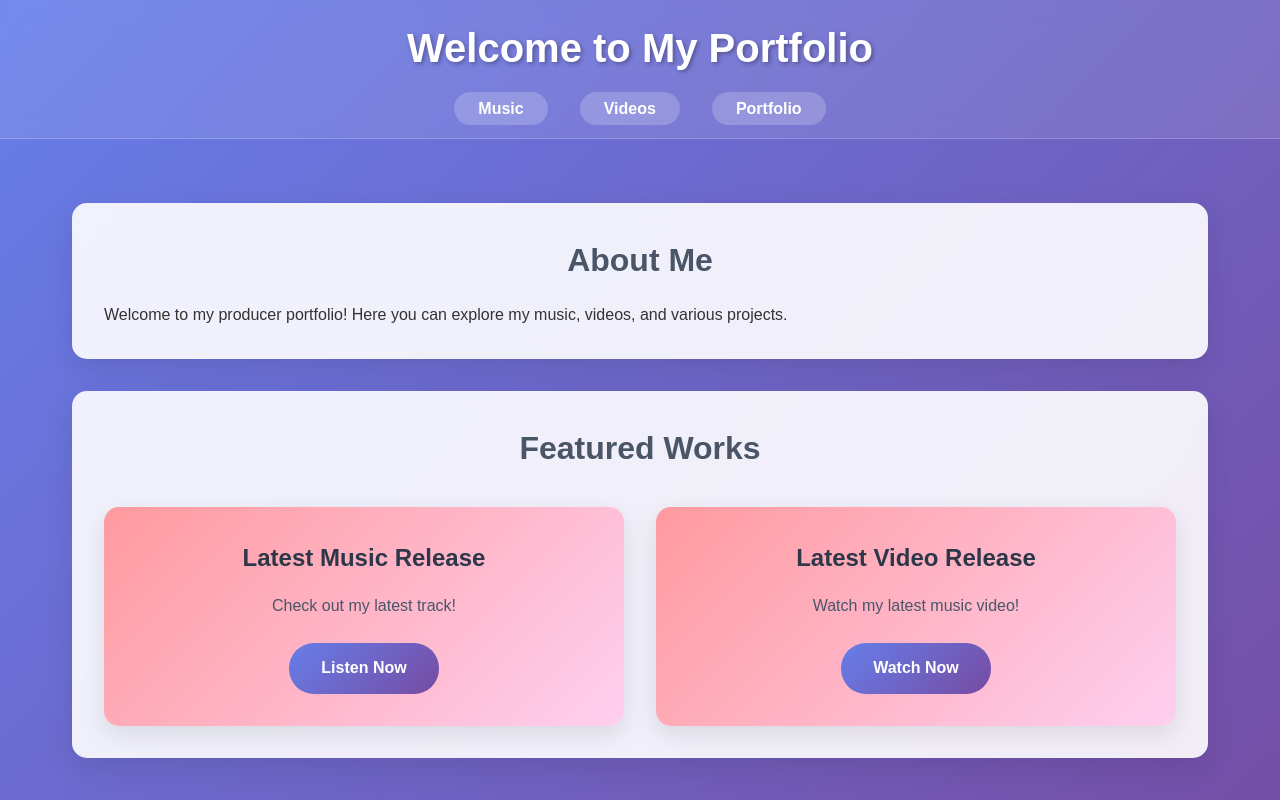
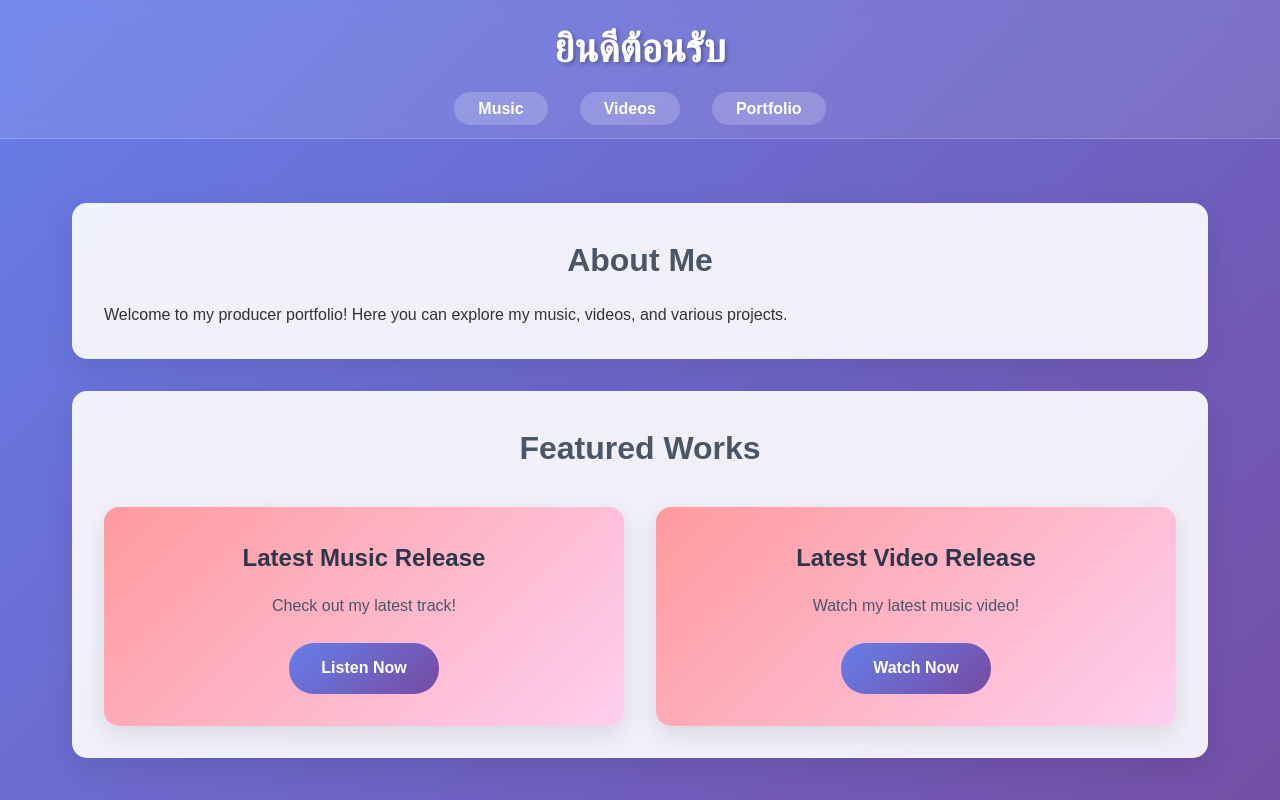
Before and after one commit to rockgt16/producer-portfolio, a website: page index.html in a window 1280 px wide. Shown: the top 800 px of the page. Drawn offline with Linux system fonts and the light colour scheme.

```diff
--- a/index.html
+++ b/index.html
@@ -8,7 +8,7 @@
 </head>
 <body>
     <header>
-        <h1>Welcome to My Portfolio</h1>
+        <h1>ยินดีต้อนรับ</h1>
         <nav>
             <ul>
                 <li><a href="src/pages/music.html">Music</a></li>
```
